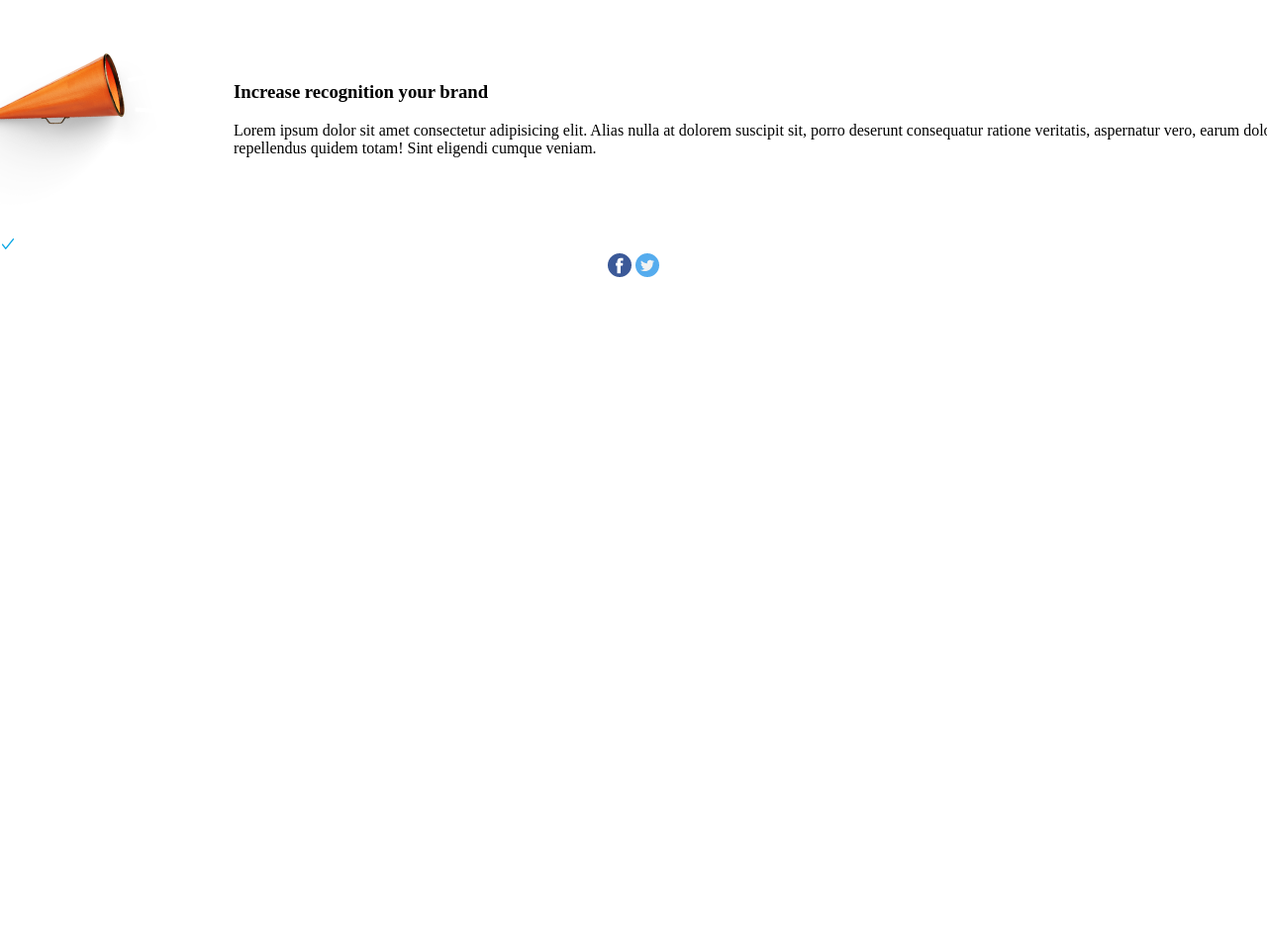
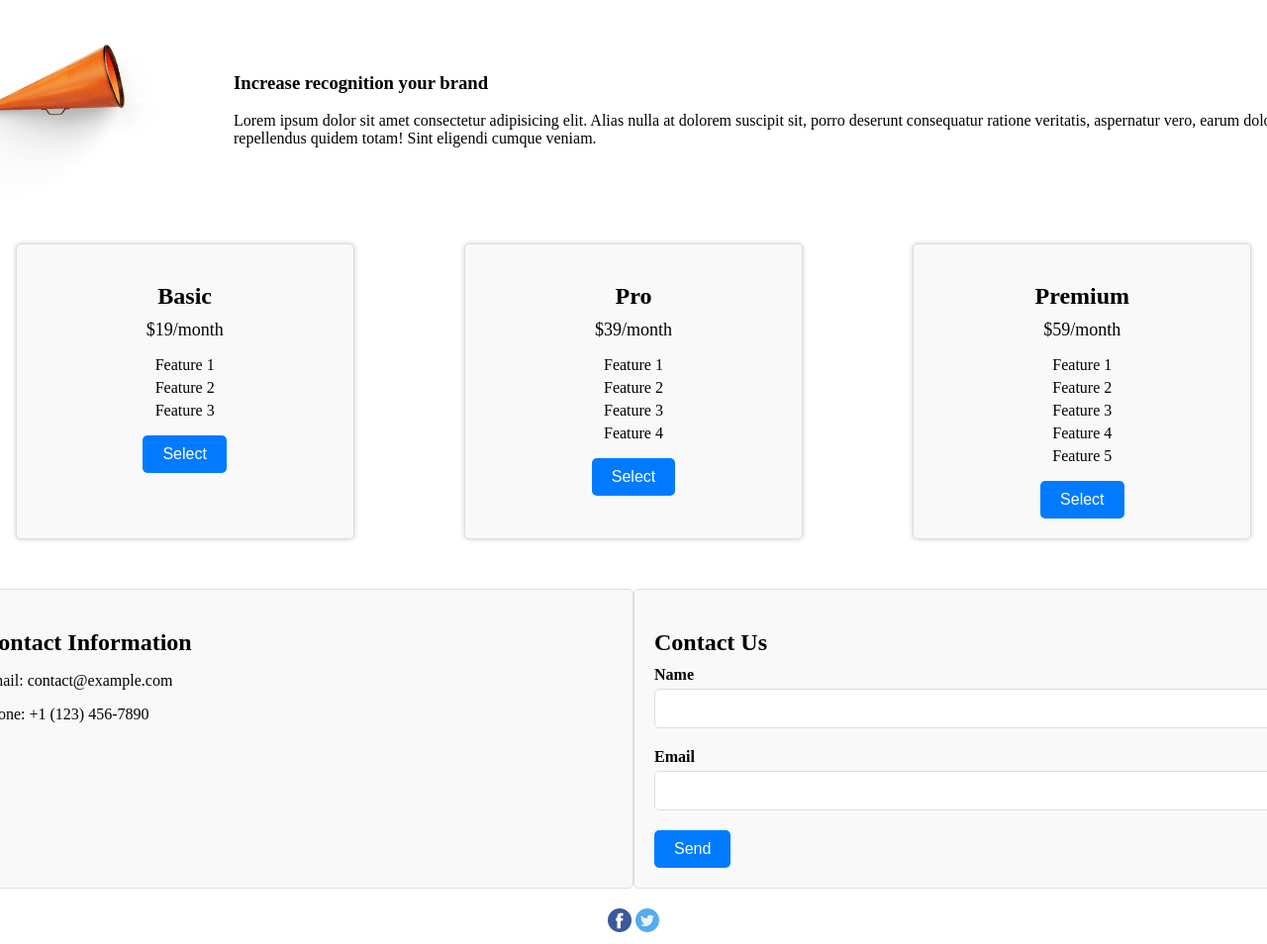
Before and after one commit to DanyloTabakov/Egzamin_Praktyk, a plain HTML site: page index.html in a window 1280 px wide. Shown: the part 1831-2785 px from the top of the page at 99% size. Before the commit the page ends 2123 px from the top, so only its background shows below. Drawn offline with Linux system fonts and the light colour scheme.

Commit message:
added pricing/contact text

```diff
--- a/index.html
+++ b/index.html
@@ -105,13 +105,65 @@
         </section>
 
         <section id="prices" class="prices">
+            <div class="pricing-list">
+                <div class="pricing-item">
+                    <h2 class="pricing-title">Basic</h2>
+                    <p class="pricing-price">$19/month</p>
+                    <ul class="pricing-features">
+                        <li>Feature 1</li>
+                        <li>Feature 2</li>
+                        <li>Feature 3</li>
+                    </ul>
+                    <button class="pricing-button">Select</button>
+                </div>
 
+                <div class="pricing-item">
+                    <h2 class="pricing-title">Pro</h2>
+                    <p class="pricing-price">$39/month</p>
+                    <ul class="pricing-features">
+                        <li>Feature 1</li>
+                        <li>Feature 2</li>
+                        <li>Feature 3</li>
+                        <li>Feature 4</li>
+                    </ul>
+                    <button class="pricing-button">Select</button>
+                </div>
+
+                <div class="pricing-item">
+                    <h2 class="pricing-title">Premium</h2>
+                    <p class="pricing-price">$59/month</p>
+                    <ul class="pricing-features">
+                        <li>Feature 1</li>
+                        <li>Feature 2</li>
+                        <li>Feature 3</li>
+                        <li>Feature 4</li>
+                        <li>Feature 5</li>
+                    </ul>
+                    <button class="pricing-button">Select</button>
+                </div>
+            </div>
         </section>
 
-        <section id="contact" class="contact">
-            <img src="images/mail.png" alt="mail">
-            <img src="images/phone.png" alt="phone">
-            <img src="images/checkmark.png" alt="checkmark">
+        <section class="contact">
+            <div class="contact-info">
+                <h2>Contact Information</h2>
+                <p>Email: contact@example.com</p>
+                <p>Phone: +1 (123) 456-7890</p>
+            </div>
+            <div class="contact-form">
+                <h2>Contact Us</h2>
+                <form action="#" method="post">
+                    <div class="form-group">
+                        <label for="name">Name</label>
+                        <input type="text" id="name" name="name" required>
+                    </div>
+                    <div class="form-group">
+                        <label for="email">Email</label>
+                        <input type="email" id="email" name="email" required>
+                    </div>
+                    <button type="submit" class="submit-button">Send</button>
+                </form>
+            </div>
         </section>
     </main>
 
--- a/style.css
+++ b/style.css
@@ -34,3 +34,120 @@ header {
     flex-direction: row;
     align-items: center;
 }
+
+.pricing-list {
+    display: flex;
+    justify-content: space-around;
+    margin: 20px;
+}
+
+.pricing-item {
+    text-align: center;
+    background-color: #f9f9f9;
+    border: 1px solid #ddd;
+    border-radius: 5px;
+    padding: 20px;
+    width: 300px;
+    margin: 10px;
+    box-shadow: 0px 0px 5px rgba(0, 0, 0, 0.2);
+}
+
+.pricing-title {
+    font-size: 24px;
+    margin-bottom: 10px;
+}
+
+.pricing-price {
+    font-size: 18px;
+    margin: 10px 0;
+}
+
+.pricing-features {
+    list-style-type: none;
+    padding: 0;
+}
+
+.pricing-features li {
+    margin: 5px 0;
+}
+
+.pricing-button {
+    background-color: #007BFF;
+    color: #fff;
+    border: none;
+    padding: 10px 20px;
+    border-radius: 5px;
+    cursor: pointer;
+    font-size: 16px;
+    transition: background-color 0.3s;
+}
+
+.pricing-button:hover {
+    background-color: #0056b3;
+}
+
+.contact {
+    display: flex;
+    justify-content: space-around;
+    padding: 20px;
+}
+
+.contact-info {
+    flex: 1;
+    padding: 20px;
+    background-color: #f9f9f9;
+    border: 1px solid #ddd;
+    border-radius: 5px;
+}
+
+.contact-form {
+    flex: 1;
+    padding: 20px;
+    background-color: #f9f9f9;
+    border: 1px solid #ddd;
+    border-radius: 5px;
+}
+
+h2 {
+    font-size: 24px;
+    margin-bottom: 10px;
+}
+
+.form-group {
+    margin-bottom: 20px;
+}
+
+label {
+    display: block;
+    font-weight: bold;
+    margin-bottom: 5px;
+}
+
+input[type="text"],
+input[type="email"],
+textarea {
+    width: 100%;
+    padding: 10px;
+    border: 1px solid #ddd;
+    border-radius: 5px;
+    font-size: 16px;
+}
+
+textarea {
+    resize: none;
+}
+
+.submit-button {
+    background-color: #007BFF;
+    color: #fff;
+    border: none;
+    padding: 10px 20px;
+    border-radius: 5px;
+    cursor: pointer;
+    font-size: 16px;
+    transition: background-color 0.3s;
+}
+
+.submit-button:hover {
+    background-color: #0056b3;
+}
```
